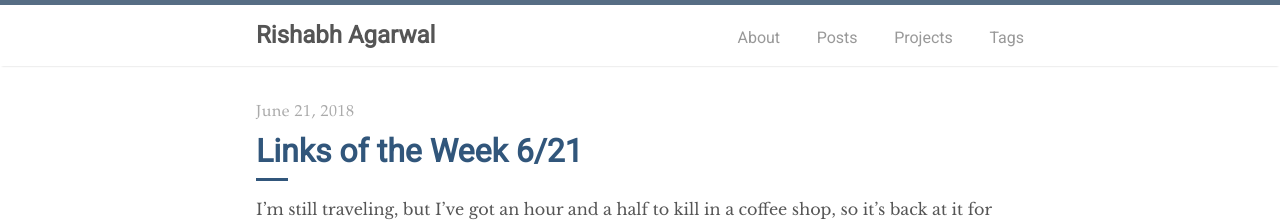
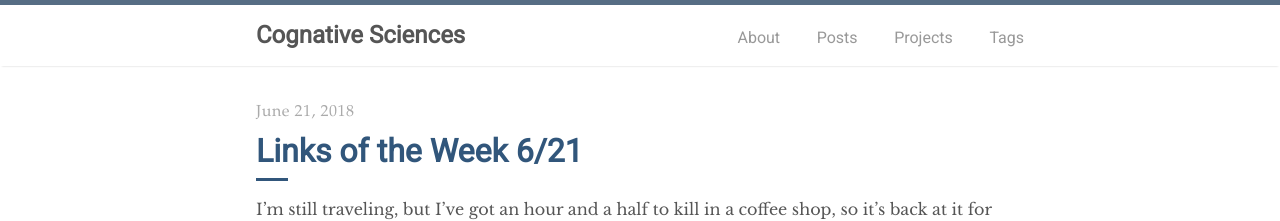
Before and after one commit to rishabmps/rishabmps.github.io, a Jekyll site: the page built from index.html, in a window 1280 px wide and 900 px high. Shown: the top 221 px of the window. Built offline with Jekyll 4.4.1, drawn with Linux system fonts in a browser that asks for light colours; the list of posts is cut into pages by our own code.

Commit message:
Update _config.yml
Updated the title

```diff
--- a/_config.yml
+++ b/_config.yml
@@ -1,6 +1,6 @@
 # Site settings
-title:          Rishabh Agarwal
-description:    "Snapshots of my interests"
+title:          Cognative Sciences
+description:    "Blog on recent advancements in AI/ML"
 url:            "https://www.rishabhjain.me"
 logo:           /assets/apple-touch-icon.png
 repository: rishabmps/rishabmps.github.io
```
